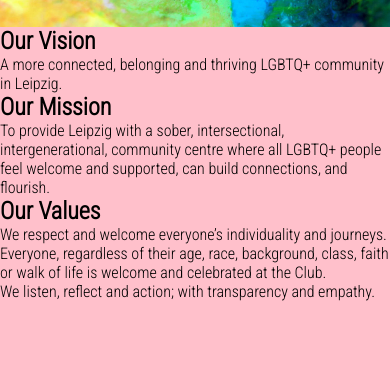
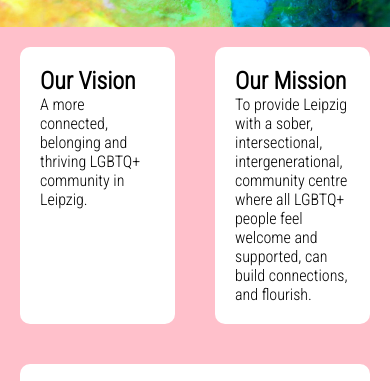
Before and after one commit to Mawadda-Kadi/LGBTQ-Club-Project, a plain HTML site: page index.html in a window 390 px wide. Shown: the part 363-744 px from the top of the page. Drawn offline with Linux system fonts and the light colour scheme.

Commit message:
feat: style home-cards & make them responsive

```diff
--- a/assets/css/style.css
+++ b/assets/css/style.css
@@ -125,6 +125,30 @@ nav {
     text-transform: capitalize;
     font-size: 110%;
 }
+
+/* Home Cards */
+#home-layout {
+    display: flex;
+    flex-wrap: wrap;
+    justify-content: center; /* centers the items horizontally */
+}
+
+.home-card {
+    border-radius: 10px;
+    box-shadow: rgba(0, 0, 0, 0.1);
+    max-width: 400px;
+    padding: 20px;
+    margin: 20px;
+    box-sizing: border-box;
+    background-color: #fff;
+    flex: 1; /* to make each card take up an equal amount of space on its row */
+    flex-grow: 1; /* ensures that each card grows to fill the available space */
+    text-align: left;
+}
+
+#values-list {
+    list-style-type: none;
+}
 /* Footer */
 footer {
     background-color: aqua;
--- a/index.html
+++ b/index.html
@@ -61,6 +61,8 @@
                 <h3>a home for all</h3>
             </div>
         </section>
+
+        <section id="home-layout">
             <div class="home-card">
                 <h2>Our Vision</h2>
                 <p>A more connected, belonging and thriving LGBTQ+ community in Leipzig.</p>
@@ -78,11 +80,12 @@
                     <ul id="values-list">
                         <li>We respect and welcome everyone’s individuality and journeys.</li>
                         <li>Everyone, regardless of their age, race, background, class, faith or walk of life is welcome and celebrated at the
-                Club.</li>
+                Club.   </li>
                         <li>We listen, reflect and action; with transparency and empathy.</li>
                     </ul>
                 </p>
             </div>
+        </section>
     </main>
 
     <!-- Footer -->
```
Lines whose indentation alone changed are shown as unchanged.
